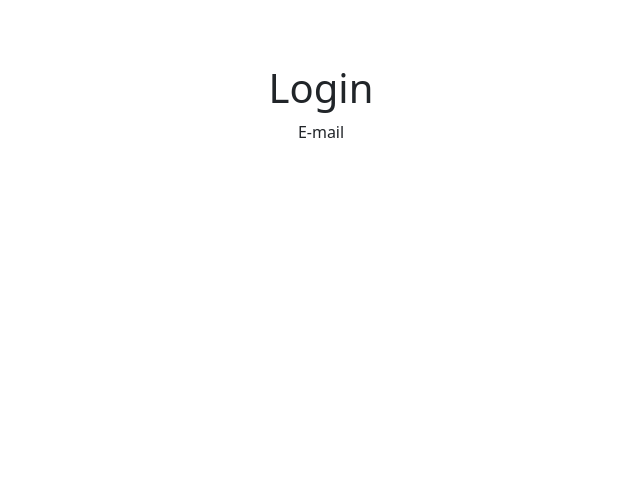
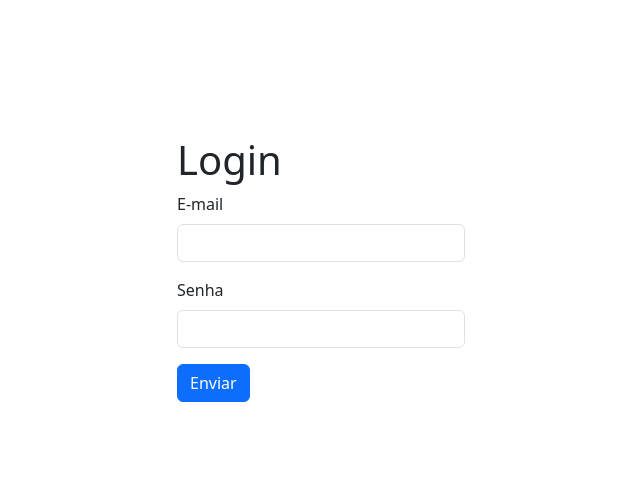
Before and after one commit to anabmartins/atv-crud-testes, a plain HTML site: page index.html in a window 1280 px wide. Shown: the whole page, without its empty margins (319-959 px from the left). Drawn offline with nearby package versions, Linux system fonts and the light colour scheme.

Commit message:
Add files via upload

```diff
--- a/index.html
+++ b/index.html
@@ -13,19 +13,24 @@
 
 <body>
     <section>
-        <div class="text-center login">
+        <div class="login">
             <h1>Login</h1>
             <form>
                 <div class="mb-3">
-<label for="" class="form-label">E-mail</label>
+                  <label for="exampleInputEmail1" class="form-label">E-mail</label>
+                  <input type="email" class="form-control" id="email" aria-describedby="emailHelp">
                 </div>
-            </form>
-
+                <div class="mb-3">
+                  <label for="exampleInputPassword1" class="form-label">Senha</label>
+                  <input type="password" class="form-control" id="senha">
+                </div>
+                <button type="submit" class="btn btn-primary" onclick="verificar()">Enviar</button>
+              </form>
         </div>
 
     </section>
 
-
+<script src="./script.js"></script>
 </body>
 
 </html>
--- /dev/null
+++ b/script.js
@@ -0,0 +1,10 @@
+const users = []
+
+email = document.getElementById('email').value
+senha = document.getElementById('senha').value
+
+function cadastrar(){
+    if (email == null || senha == null){
+        users.push(email)
+    }
+}
--- a/style.css
+++ b/style.css
@@ -2,5 +2,7 @@ body{
     margin: 0;
 }
 .login{
-    margin-top: 4rem;
+    width: 30rem;
+    margin: 40px auto;
+    padding: 6rem;
 }
```
